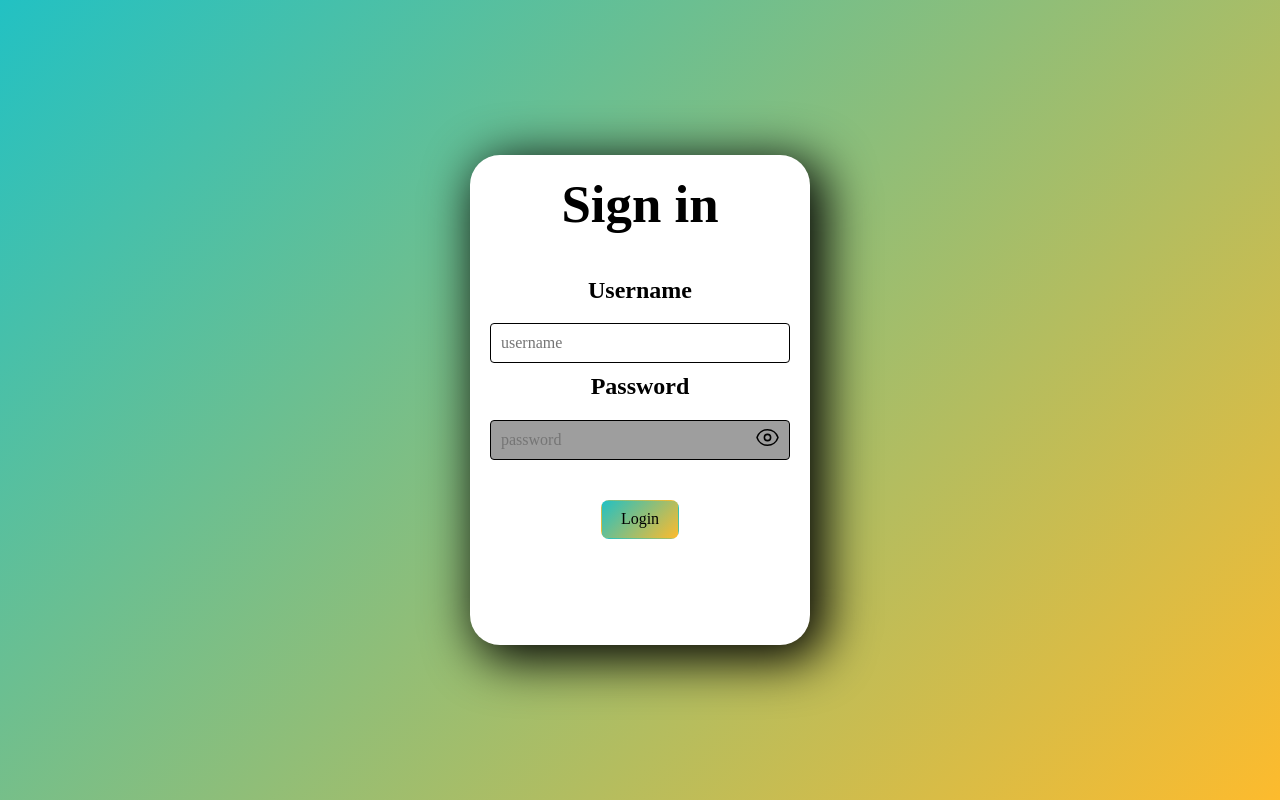
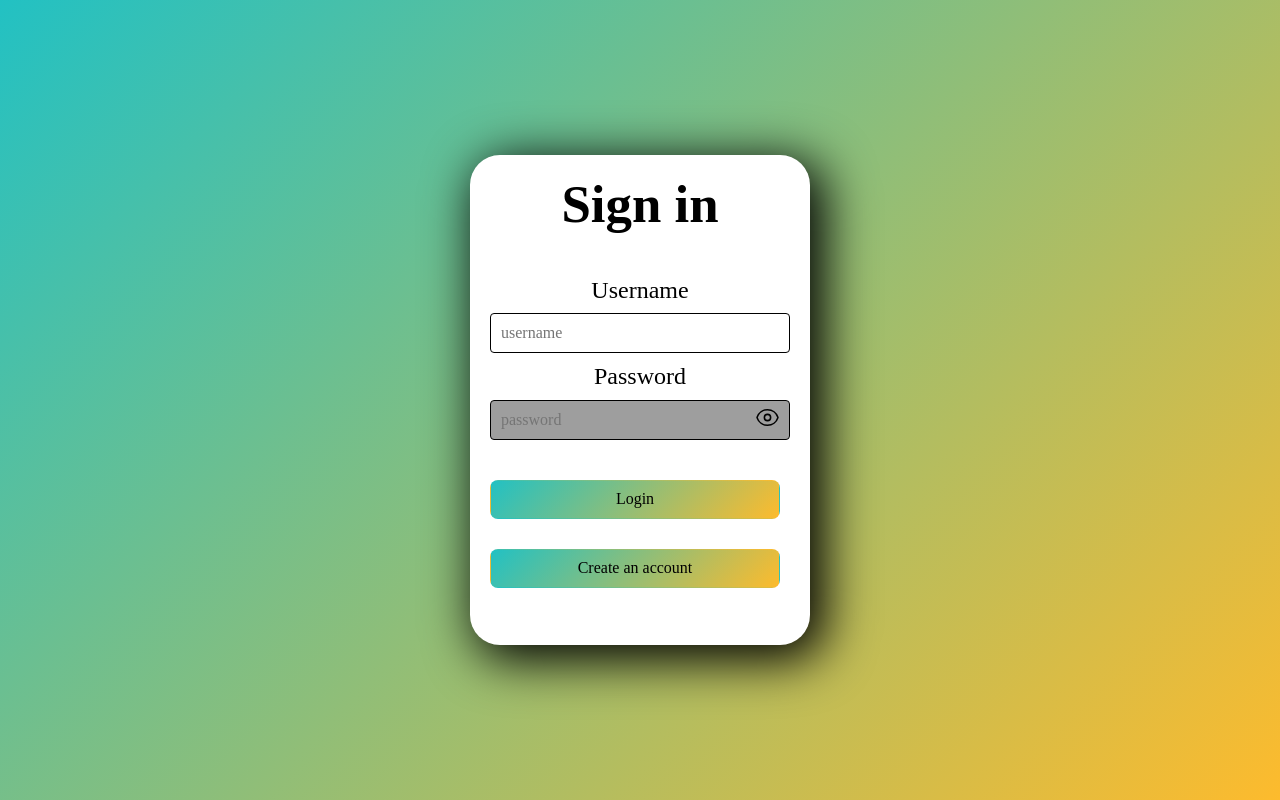
Before and after one commit to RaphESILV/chifoumi, a React (Vite) app in the folder front/: page / in a window 1280 px wide. Built offline with nearby package versions, Linux system fonts and the light colour scheme; grey boxes are pictures that could not be loaded.

Commit message:
LoginFinalUpdate

```diff
--- /dev/null
+++ b/front/src/CreateAccount.jsx
@@ -0,0 +1,81 @@
+import React, { useState } from 'react';
+import CustomButton from './components/CustomButton';
+import Eye from './svg/eye.svg';
+import closedEye from './svg/closed-eye.svg';
+import './login.jsx';
+
+function CreateAccount() {
+  const [username, setUsername] = useState('');
+  const [password, setPassword] = useState('');
+  const [showPassword, setShowPassword] = useState(false);
+
+  const handleUsername = (e) => {
+    setUsername(e.target.value);
+  }
+
+  const handlePassword = (e) => {
+    setPassword(e.target.value);
+  }
+
+  function handleClick() {
+    setShowPassword(!showPassword);
+    setTimeout(() => {
+      setShowPassword(false);
+    }, 3000);
+  }
+
+  const handleCreateAccount = async (e) => {
+    e.preventDefault();
+
+    try {
+      const response = await fetch('http://localhost:3000/create-account', {
+        method: 'POST',
+        headers: {
+          'Content-Type': 'application/json',
+        },
+        body: JSON.stringify({ username, password }),
+      });
+
+      if (response.ok) {
+        alert('Compte créé avec succès.');
+      } else {
+        alert('La création de compte a échoué.');
+      }
+    } catch (error) {
+      console.error('Erreur lors de la création de compte :', error);
+    }
+  }
+
+  return (
+    <div>
+      <form onSubmit={handleCreateAccount}>
+        <div className='text-none'>
+          <label>Username</label>
+          <input type="text" value={username} onChange={handleUsername} />
+        </div>
+        <div className='text-none'>
+          <label>Password</label>
+          <div  className="password-input" >
+            <input
+              type={showPassword ? 'text' : 'password'}
+              value={password}
+              onChange={handlePassword}
+            />
+            <span onClick={handleClick} style={{ cursor: 'pointer' }}>
+              {showPassword ? (
+                <img src={closedEye} alt="Hide Icon" width={25} />
+              ) : (
+                <img src={Eye} alt="Show Icon" width={25} />
+              )}
+            </span>
+          </div>
+        </div>
+        <div className="button-container">
+          <CustomButton type="submit">Create </CustomButton>
+        </div>
+      </form>
+    </div>
+  );
+}
+
+export default CreateAccount;
--- a/front/src/components/CustomButton.jsx
+++ b/front/src/components/CustomButton.jsx
@@ -4,7 +4,6 @@ function CustomButton(props) {
   const buttonStyle = {
     background: 'rgb(34,193,195)',
     background: 'linear-gradient(135deg, rgba(34,193,195,1) 0%, rgba(253,187,45,1) 100%)',
-    marginTop: '30px',
     borderRadius: '8px',
     border: '1px solid transparent',
     padding: '0.6em 1.2em',
--- a/front/src/index.css
+++ b/front/src/index.css
@@ -36,7 +36,7 @@ h2 {
   color: #000000;
 }
 
-h4{
+label{
   margin-top: auto;
   font-size: 1.5em;
   line-height: 1.1;
@@ -53,6 +53,16 @@ button:hover {
   }
   button {
     user-select: none;
+  }
+
+  .button-container {
+    display: flex;
+    flex-direction: column;
+  }
+
+  .button-container button {
+    margin-right: 10px;
+    margin-top: 30px;
   }
 
   .text-none {
--- a/front/src/login.jsx
+++ b/front/src/login.jsx
@@ -4,11 +4,13 @@ import './components/CustomButton.jsx';
 import CustomButton from './components/CustomButton.jsx';
 import Eye from './svg/eye.svg';
 import closedEye from './svg/closed-eye.svg';
+import CreateAccount from './CreateAccount';
 
 function Login() {
   const [username, setUsername] = useState('');
   const [password, setPassword] = useState('');
   const [showPassword, setShowPassword] = useState(false);
+  const [showCreateAccount, setShowCreateAccount] = useState(false);
 
   const handleUsername = (e) => {
     setUsername(e.target.value);
@@ -19,13 +21,14 @@ function Login() {
   }
 
   function handleClick() {
-
     setShowPassword(!showPassword);
-
-
     setTimeout(() => {
       setShowPassword(false);
     }, 3000);
+  }
+
+  const handleToggleCreateAccount = () => {
+    setShowCreateAccount(!showCreateAccount);
   }
 
   const handleSubmit = (e) => {
@@ -34,14 +37,25 @@ function Login() {
       username: username,
       password: password
     }
+    // Code pour la soumission du formulaire
 
+    if (showCreateAccount) {
+      // Si le formulaire de création de compte est affiché, passez à l'écran de connexion
+      setShowCreateAccount(false);
+    }
   }
 
   return (
     <div className="Login box">
-      <h2 className="text-none">Sign in</h2>
+      <h2 className="text-none">{showCreateAccount ? 'Create an account' : 'Sign in'}</h2>
       <form onSubmit={handleSubmit}>
-        <h4 className="text-none">Username</h4>
+        {showCreateAccount ? (
+          // Affichez le formulaire de création de compte
+          <CreateAccount />
+        ) : (
+          // Affichez le formulaire de connexion
+          <>
+            <label className="text-none">Username</label>
             <div className="text-none">
               <input
                 type="text"
@@ -50,7 +64,7 @@ function Login() {
                 onChange={handleUsername}
               />
             </div>
-        <h4 className="text-none">Password</h4>
+            <label className="text-none">Password</label>
             <div className="password-input">
               <input
                 type={showPassword ? 'text' : 'password'}
@@ -58,6 +72,7 @@ function Login() {
                 value={password}
                 onChange={handlePassword}
               />
+
               <span className="text-none" onClick={handleClick} style={{ cursor: 'pointer' }}>
                 {showPassword ? (
                   <img src={closedEye} alt="Hide Icon" width={25} />
@@ -66,10 +81,18 @@ function Login() {
                 )}
               </span>
             </div>
-        <CustomButton className="text-none" type="submit" >Login</CustomButton>
+            <div className="button-container">
+              <CustomButton className="text-none" type="submit" >{showCreateAccount ? 'Create an account' : 'Login'}</CustomButton>
+              <CustomButton onClick={handleToggleCreateAccount}>
+                {showCreateAccount ? 'Retour à la connexion' : 'Create an account'}
+              </CustomButton>
+            </div>
+          </>
+        )}
       </form>
     </div>
   );
+
 }
 
 export default Login;
```
Lines whose indentation alone changed are shown as unchanged.
